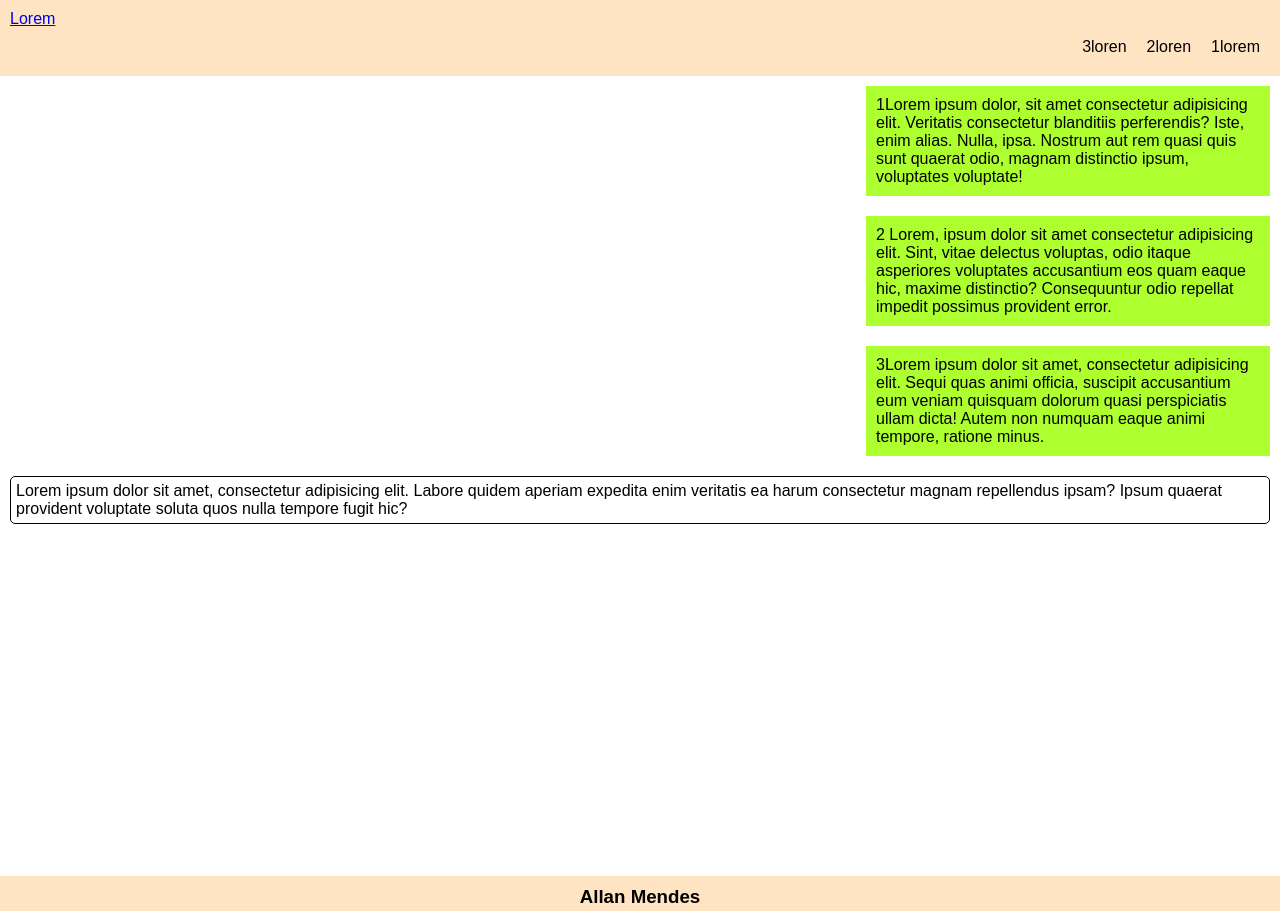
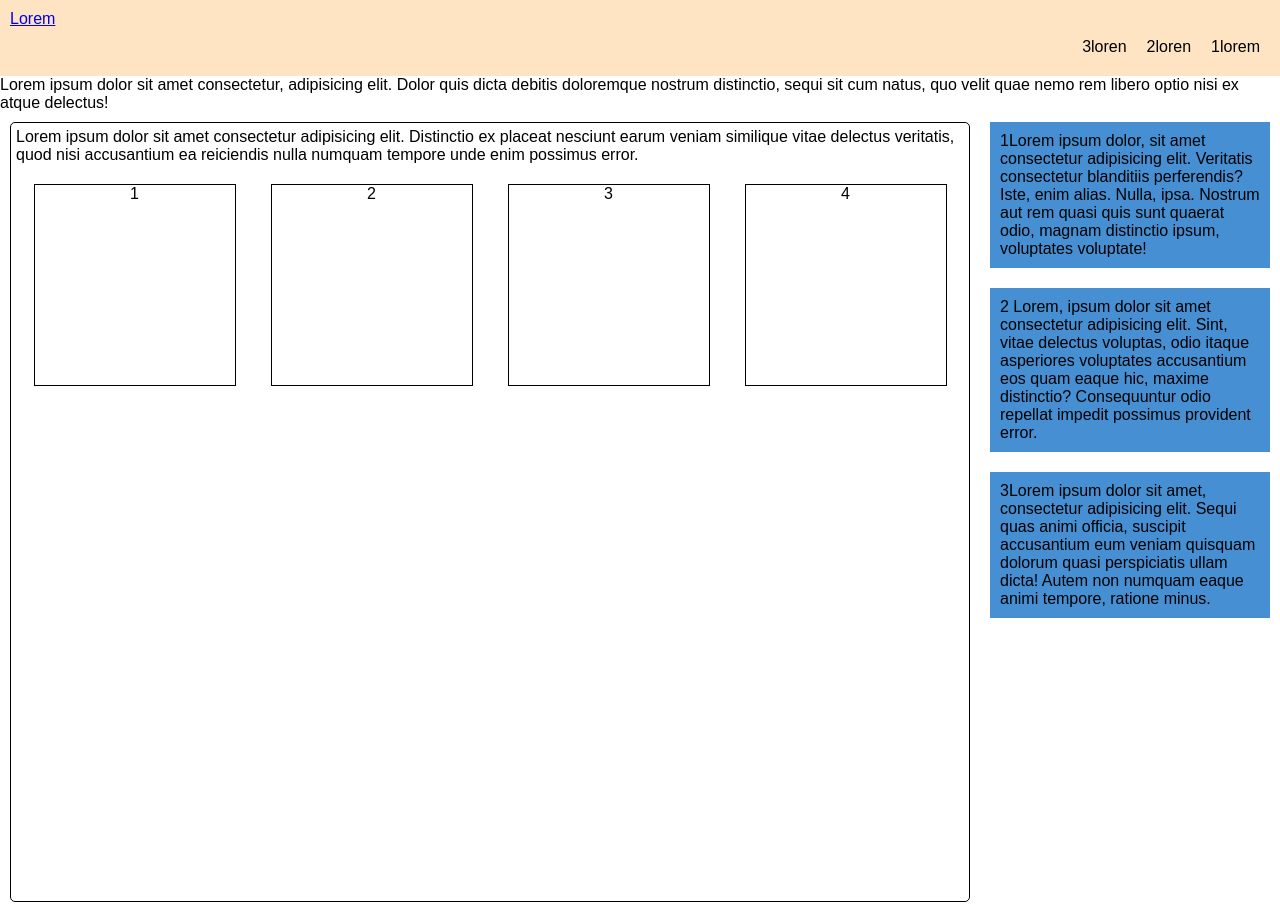
Before and after one commit to allan516/flexbox, a plain HTML site: page index.html in a window 1280 px wide. Shown: the top 911 px of the page. Drawn offline with Linux system fonts and the light colour scheme.

Commit message:
caixas em linha dentro de colunas

```diff
--- a/estilos/style.css
+++ b/estilos/style.css
@@ -26,9 +26,8 @@ header > nav > a {
 }
 .flex-conteiner {
     min-height: 100vh;
-    display: inline-flex;
-    flex-direction: column;
-    align-items: flex-end;
+    margin: auto;
+    display: flex;
 }
 
 .fx {
@@ -36,11 +35,33 @@ header > nav > a {
     border-radius: 5px;
     padding: 5px;
     margin: 10px;
+    display: flex;
+    flex-direction: column;
+    order: 1;
+}
+
+section {
+    display: flex;
+    flex-wrap: wrap;
+}
+
+.ladoLado {
+    border: 1px solid black;
+    width: 200px;
+    height: 200px;
+    margin: 20px auto;
+    text-align: center;
+}
+
+div.column {
+    max-width: 300px;
+    display: flex;
+    flex-direction: column;
+    order: 2;
 }
 
 .flex-itens {
-    background-color: greenyellow;
-    width: 30%;
+    background-color: rgb(70, 143, 211);
     margin: 10px;
     padding: 10px;
 }
--- a/index.html
+++ b/index.html
@@ -16,7 +16,9 @@
             <a href="#">3loren</a>
         </nav>
     </header>
+    <p>Lorem ipsum dolor sit amet consectetur, adipisicing elit. Dolor quis dicta debitis doloremque nostrum distinctio, sequi sit cum natus, quo velit quae nemo rem libero optio nisi ex atque delectus!</p>
     <main class="flex-conteiner">
+        <div class="column">
             <article class="flex-itens">
                 <p>
                    1Lorem ipsum dolor, sit amet consectetur adipisicing elit. Veritatis consectetur blanditiis perferendis? Iste, enim alias. Nulla, ipsa. Nostrum aut rem quasi quis sunt quaerat odio, magnam distinctio ipsum, voluptates voluptate!
@@ -32,10 +34,26 @@
                     3Lorem ipsum dolor sit amet, consectetur adipisicing elit. Sequi quas animi officia, suscipit accusantium eum veniam quisquam dolorum quasi perspiciatis ullam dicta! Autem non numquam eaque animi tempore, ratione minus.
                 </p>
             </aside>
+        </div>
         <div class="fx">
                 <p>
-                    Lorem ipsum dolor sit amet, consectetur adipisicing elit. Labore quidem aperiam expedita enim veritatis ea harum consectetur magnam repellendus ipsam? Ipsum quaerat provident voluptate soluta quos nulla tempore fugit hic?
+                    Lorem ipsum dolor sit amet consectetur adipisicing elit. Distinctio ex placeat nesciunt earum veniam similique vitae delectus veritatis, quod nisi accusantium ea reiciendis nulla numquam tempore unde enim possimus error.
                 </p>
+                <section>
+                        <p class="ladoLado">
+                            1
+                        </p>
+                        <p class="ladoLado">
+                            2
+                        </p>
+                        <p class="ladoLado">
+                            3
+                        </p>
+                        <p class="ladoLado">
+                            4
+                        </p>
+                </section>
+
         </div>
     </main>
 
```
Lines whose indentation alone changed are shown as unchanged.
